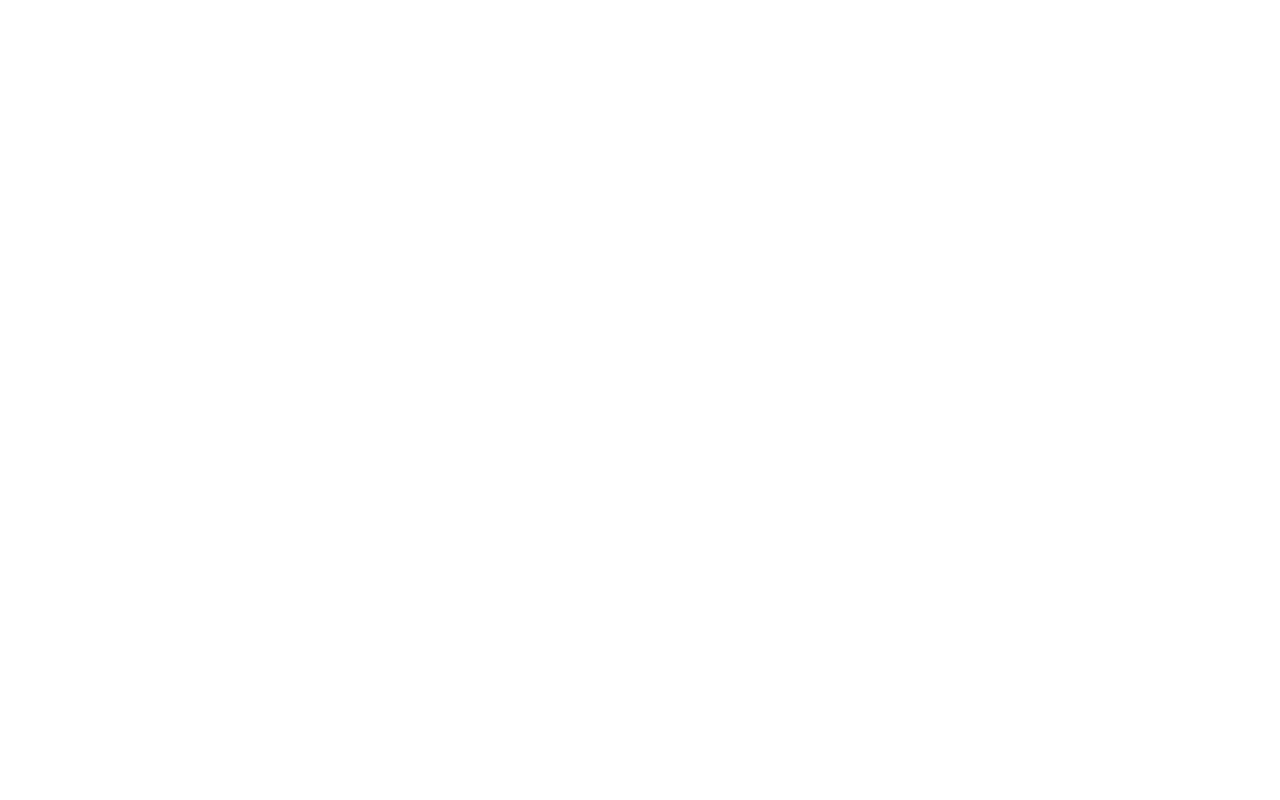
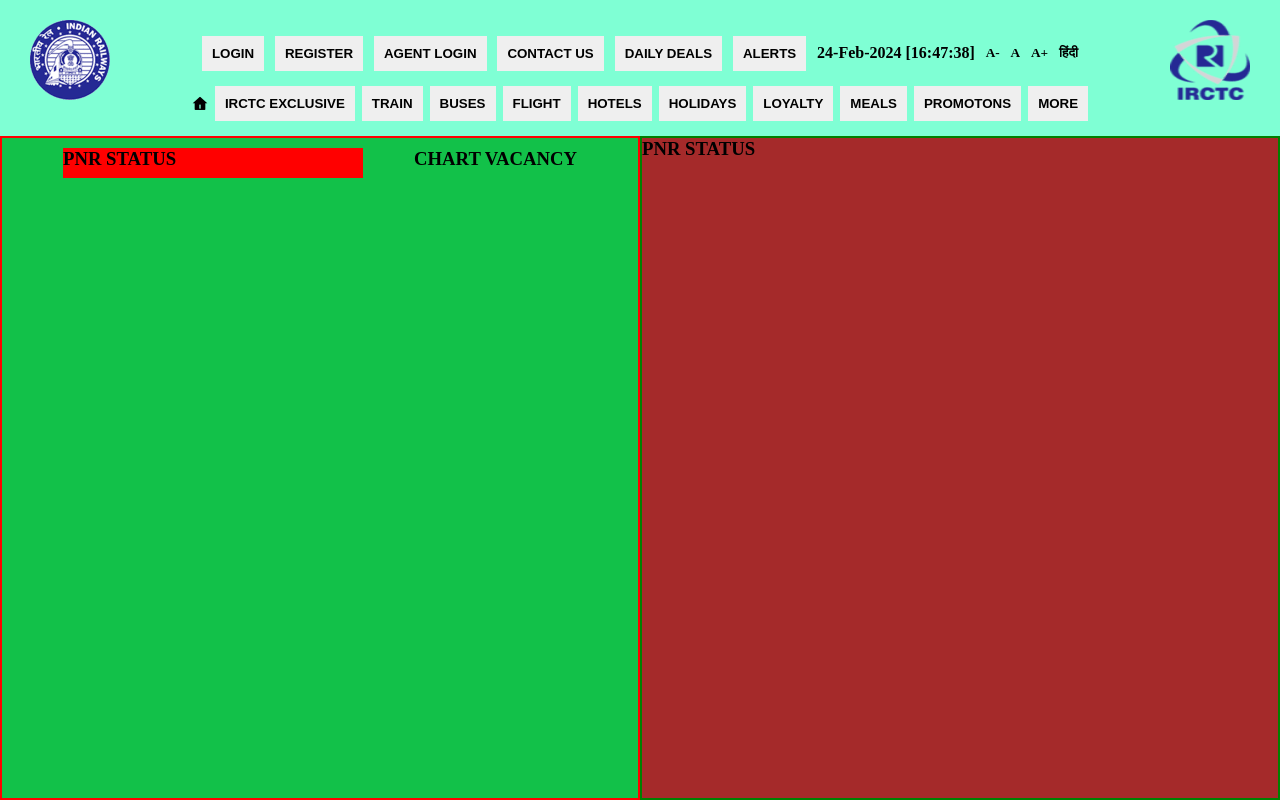
Before and after one commit to Dhan9500/HTML-CSS-JS-Demo, a plain HTML site: page Demo2/index.html in a window 1280 px wide. Drawn offline with nearby package versions, Linux system fonts and the light colour scheme.

Commit message:
In progress

```diff
--- a/Demo2/index.html
+++ b/Demo2/index.html
@@ -1,11 +1,66 @@
 <!DOCTYPE html>
 <html lang="en">
-<head>
-    <meta charset="UTF-8">
-    <meta name="viewport" content="width=device-width, initial-scale=1.0">
+  <head>
+    <meta charset="UTF-8" />
+    <meta name="viewport" content="width=device-width, initial-scale=1.0" />
     <title>Document</title>
-</head>
-<body>
-
-</body>
+    <link rel="stylesheet" href="style.css" />
+    <link
+      href="https://cdn.jsdelivr.net/npm/remixicon@4.1.0/fonts/remixicon.css"
+      rel="stylesheet"
+    />
+  </head>
+  <body>
+    <div id="head">
+      <img src="secondry-logo.png" alt="Not found" />
+      <div>
+        <div id="firstDiv">
+          <button class="btn">Login</button>
+          <button class="btn">Register</button>
+          <button class="btn">Agent Login</button>
+          <button class="btn">Contact Us</button>
+          <button class="btn">Daily Deals</button>
+          <button class="btn">Alerts</button>
+          <h4>24-Feb-2024 [16:47:38]</h4>
+          <h5>A-</h5>
+          <h5>A</h5>
+          <h5>A+</h5>
+          <h5>हिंदी</h5>
+        </div>
+        <div id="secondDiv">
+          <i class="ri-home-4-fill"></i>
+          <button class="btn">IRCTC EXCLUSIVE</button>
+          <button class="btn">TRAIN</button>
+          <button class="btn">BUSES</button>
+          <button class="btn">FLIGHT</button>
+          <button class="btn">HOTELS</button>
+          <button class="btn">HOLIDAYS</button>
+          <button class="btn">LOYALTY</button>
+          <button class="btn">MEALS</button>
+          <button class="btn">PROMOTONS</button>
+          <button class="btn">MORE</button>
+        </div>
+      </div>
+      <img src="logo.png" alt="" />
+    </div>
+    <div id="body">
+      <div id="left">
+        <div id="fm">
+          <form action="">
+            <div id="insideForm">
+              <div id="f1">
+                <h3>PNR STATUS</h3>
+              </div>
+              <div id="f2">
+                <h3>CHART VACANCY</h3>
+              </div>
+            </div>
+          </form>
+        </div>
+      </div>
+      <div id="right">
+        <h3>PNR STATUS</h3>
+      </div>
+    </div>
+  </body>
 </html>
--- a/Demo2/style.css
+++ b/Demo2/style.css
@@ -7,3 +7,94 @@ html,body{
     height: 100%;
     width: 100%;
 }
+#head{
+    height: 17%;
+    width: 100%;
+    background-color: aquamarine;
+    display: flex;
+    justify-content: space-between;
+    padding-left: 30px;
+    padding-right: 30px;
+    padding-top: 20px;
+    /* position: fixed; */
+
+}
+#head img{
+    height: 80px;
+    width: 80px;
+
+}
+#firstDiv{
+    display: flex;
+    height: 20px;
+    justify-content: space-between;
+    gap: 10px;
+    /* border: 1px solid red ; */
+    height: 40%;
+    margin: 10px;
+    align-items: center;
+    /* align-content: space-between; */
+}
+.btn{
+    display: block;
+    /* padding: 20px; */
+    /* margin-top: 3px;
+    margin-bottom: 3px; */
+    /* padding-left: 8px;
+    padding-right: 8px; */
+    padding: 10px;
+    /* margin-right: 10px; */
+    /* align-items: center; */
+    display: flex;
+    align-items: center;
+    /* justify-content: center; */
+    justify-items: center;
+    border: none;
+    font-weight: bolder;
+    text-transform: uppercase;
+}
+
+#secondDiv{
+    display: flex;
+    gap: 7px;
+    align-items: center;
+    justify-content: center;
+}
+#body{
+    height: 83%;
+    width: 100%;
+    /* background-color: blueviolet; */
+    display: grid;
+    grid-template-columns: 50% 50%;
+    /* padding-top: 20px; */
+}
+#left{
+    background-color: blueviolet;
+    grid-row: 1/2;
+    border: 2PX solid red;
+    position: relative;
+}
+#right{
+    background-color: brown;
+    border: 2PX solid green;
+}
+#main{
+    display: flex;
+}
+#fm{
+    background-color: rgb(18, 193, 73);
+    padding: 10px;
+    position: absolute;
+    height: 100%;
+    width: 100%;
+}
+#insideForm{
+    display: flex;
+    justify-content: space-evenly;
+    height: 50px;
+}
+#f1{
+    height: 30px;
+    width: 300px;
+    background-color: red;
+}
```
Also changed, not shown: Demo2/logo.png (added), Demo2/secondry-logo.png (added).
